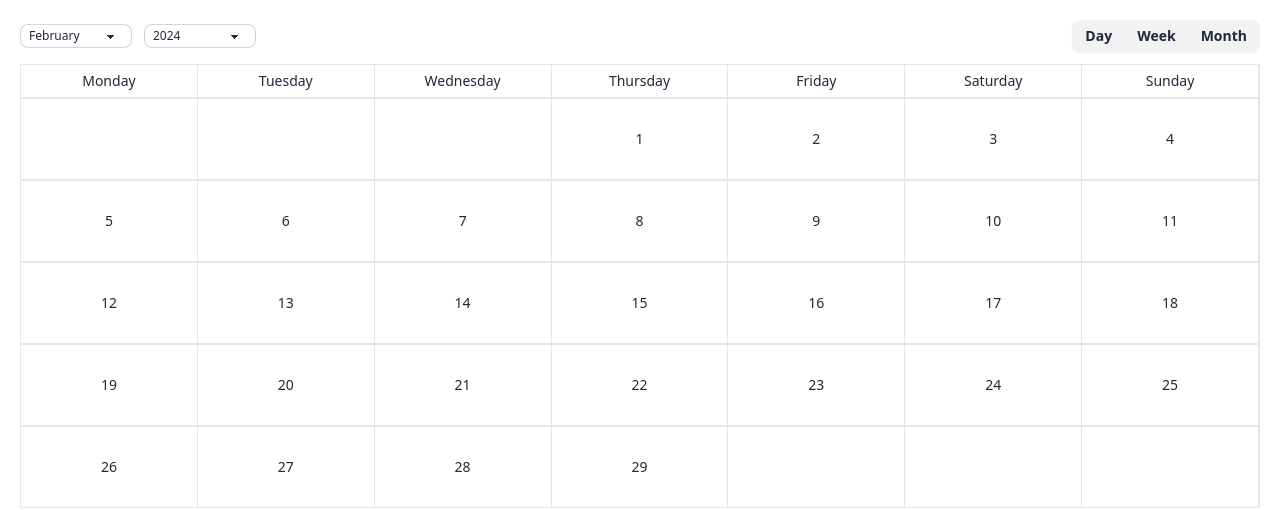
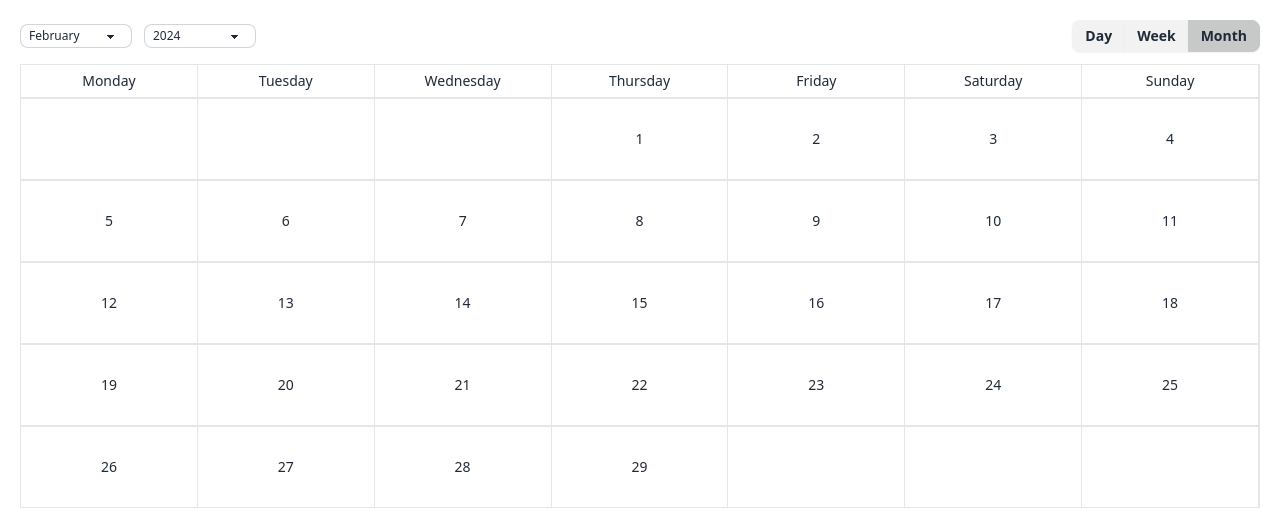
Before and after one commit to SAR-dev/react-event-calendar, a React (Vite) app: page / in a window 1280 px wide. Shown: the top 510 px of the page. Built offline with nearby package versions, Linux system fonts and the light colour scheme.

Commit message:
month view basic design done

```diff
--- a/src/App.tsx
+++ b/src/App.tsx
@@ -1,16 +1,12 @@
-import { useMemo, useState } from "react"
-import { getWeeksByYearAndMonth, weeks, weekdays, months, getYearsRange } from "./helpers/calendar"
+import { useState } from "react"
+import { months, getYearsRange } from "./helpers/calendar"
 import { CalendarViewTypes } from "./types"
+import MonthView from "./components/MonthView"
 
 function App() {
   const [year, setYear] = useState(2024)
   const [month, setMonth] = useState(2)
   const [view, setView] = useState<CalendarViewTypes>(CalendarViewTypes.MONTH)
-
-  const weeksByYearAndMonth = useMemo(
-    () => getWeeksByYearAndMonth(year, month),
-    [year, month]
-  );
 
   return (
     <div className="w-full h-screen p-5">
@@ -38,27 +34,14 @@ function App() {
         <div className="join join-horizontal">
           <button className="btn btn-sm join-item">Day</button>
           <button className="btn btn-sm join-item">Week</button>
-          <button className="btn btn-sm join-item">Month</button>
+          <button
+            className={`btn btn-sm join-item ${view === CalendarViewTypes.MONTH ? "btn-active" : ""}`}
+            onClick={() => setView(CalendarViewTypes.MONTH)}
+          >
+            Month</button>
         </div>
       </div>
-      <div className="flex flex-col">
-        <div className="w-full grid grid-cols-7 border border-base-300 text-sm font-medium">
-          {weekdays.map((weekday, i) => (
-            <div className="h-8 flex justify-center items-center w-full bg-base-100 border-r border-base-300" key={i}>
-              {weekday.longName}
-            </div>
-          ))}
-        </div>
-        {weeks.map((weekNo) => (
-          <div className="w-full grid grid-cols-7 border border-base-300 text-sm font-medium" key={weekNo}>
-            {weekdays.map((day, i) => (
-              <div className="h-20 flex justify-center items-center w-full bg-base-100 border-r border-base-300" key={i}>
-                {weeksByYearAndMonth[weekNo][day.index]}
-              </div>
-            ))}
-          </div>
-        ))}
-      </div>
+      {view == CalendarViewTypes.MONTH && <MonthView year={year} month={month} />}
     </div>
   )
 }
--- /dev/null
+++ b/src/components/MonthView.tsx
@@ -0,0 +1,32 @@
+import { useMemo } from "react"
+import { getWeeksByYearAndMonth, weeks, weekdays } from "../helpers/calendar"
+
+const MonthView = ({year, month}:{year: number, month: number}) => {
+    const weeksByYearAndMonth = useMemo(
+        () => getWeeksByYearAndMonth(year, month),
+        [year, month]
+    );
+
+    return (
+        <div className="flex flex-col">
+            <div className="w-full grid grid-cols-7 border border-base-300 text-sm font-medium">
+                {weekdays.map((weekday, i) => (
+                    <div className="h-8 flex justify-center items-center w-full bg-base-100 border-r border-base-300" key={i}>
+                        {weekday.longName}
+                    </div>
+                ))}
+            </div>
+            {weeks.map((weekNo) => (
+                <div className="w-full grid grid-cols-7 border border-base-300 text-sm font-medium" key={weekNo}>
+                    {weekdays.map((day, i) => (
+                        <div className="h-20 flex justify-center items-center w-full bg-base-100 border-r border-base-300" key={i}>
+                            {weeksByYearAndMonth[weekNo][day.index]}
+                        </div>
+                    ))}
+                </div>
+            ))}
+        </div>
+    )
+}
+
+export default MonthView
```
